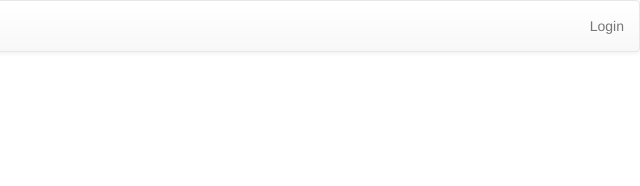
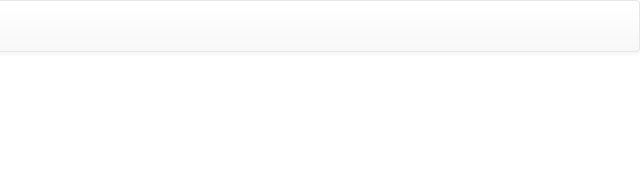
Before and after one commit to the-jhw-foundation/website, a plain HTML site: page index.html in a window 1280 px wide. Shown: the full height of the page, 640-1280 px from the left. Drawn offline with nearby package versions, Linux system fonts and the light colour scheme.

```diff
--- a/index.html
+++ b/index.html
@@ -5,6 +5,7 @@
 <script src="http://ajax.googleapis.com/ajax/libs/angularjs/1.3.14/angular.min.js"></script>
 <link rel="stylesheet" href="https://maxcdn.bootstrapcdn.com/bootstrap/3.3.1/css/bootstrap.min.css">
 <link rel="stylesheet" href="https://maxcdn.bootstrapcdn.com/bootstrap/3.3.1/css/bootstrap-theme.min.css">
+<link rel="stylesheet" href="css/app.css">
 <script src="https://ajax.googleapis.com/ajax/libs/jquery/1.11.1/jquery.min.js"></script>
 <script src="https://maxcdn.bootstrapcdn.com/bootstrap/3.3.1/js/bootstrap.min.js"></script>
 </head>
@@ -35,9 +36,10 @@
                 <li><a href="#">Gallery</a></li>
                 <li><a href="#">Contact Us</a></li>
             </ul>
+            <!--
             <ul class="nav navbar-nav navbar-right">
                 <li><a href="#">Login</a></li>
-            </ul>
+            </ul>-->
         </div>
     </nav>
 </section>
```
